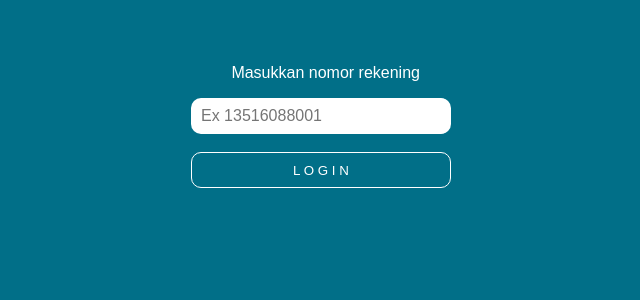
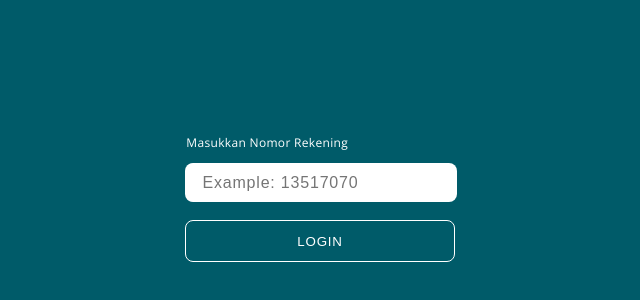
Before and after one commit to EdwardAJ/Bank-Account-Management-Bankpro, a React (Create React App) app: page / in a window 1280 px wide. Shown: the part 192-492 px from the top of the page, without its empty margins (319-959 px from the left). Built offline with nearby package versions, Linux system fonts and the light colour scheme.

Commit message:
Revamped css

```diff
--- a/public/index.html
+++ b/public/index.html
@@ -4,6 +4,7 @@
     <meta charset="utf-8">
     <meta name="viewport" content="width=device-width, initial-scale=1">
     <link rel="shortcut icon" href="%PUBLIC_URL%/favicon.ico">
+    <link href="https://fonts.googleapis.com/css?family=Open+Sans&display=swap" rel="stylesheet">
     <!--
       Notice the use of %PUBLIC_URL% in the tag above.
       It will be replaced with the URL of the `public` folder during the build.
--- a/src/App.css
+++ b/src/App.css
@@ -1,17 +1,20 @@
 .App {
-  text-align: center;
-  height: 100%;
-  margin-top: 20%;
+  margin-bottom: 2.5%;
+}
+
+.home-page-container {
+  height: 100vh;
+  display: flex;
+  align-items: center;
+  justify-content: center;
+  font-family: 'Open Sans', sans-serif;
 }
 
 #login-header {
+  font-size: 0.75rem;
   color: white;
-  font-weight: normal;
+  font-weight: 400;
   text-align: left;
-  margin-left: 43%;
+  letter-spacing: 0.02rem;
+  margin-left: 0.5%;
 }
-
-@keyframes App-logo-spin {
-  from { transform: rotate(0deg); }
-  to { transform: rotate(360deg); }
-}
--- a/src/App.js
+++ b/src/App.js
@@ -5,9 +5,11 @@ import './App.css';
 class App extends Component {
   render() {
     return (
-      <div className="App">
-        <p id="login-header"> Masukkan nomor rekening </p>
-        <LoginForm />
+      <div className="home-page-container">
+        <div className="App">
+          <p id="login-header"> Masukkan Nomor Rekening </p>
+          <LoginForm />
+        </div>
       </div>
     );
   }
--- a/src/components/LoginForm.css
+++ b/src/components/LoginForm.css
@@ -1,21 +1,23 @@
 .form {
   border: none;
-  width: 240px;
-  height: 16px;
-  padding: 10px;
-  border-radius: 10px;
-  font-size: 16px;
+  width: 252.5px;
+  height: 37.5px;
+  border-radius: 8px;
+  font-size: 1rem;
+  letter-spacing: 0.05rem;
+  padding-left: 17.5px;
+  color: #005b69;
 }
 
 .submit {
-  margin-top: 18px;
+  margin-top: 17.5px;
+  letter-spacing: 0.05rem;
   border: solid white;
   border-width: 1px;
-  background-color: #016F88;
-  width: 260px;
-  height: 36px;
-  padding: 10px;
-  border-radius: 10px;
+  background-color: #005b69;
+  width: 270px;
+  height: 42.5px;
+  border-radius: 8px;
   color: white;
   cursor: pointer;
 }
--- a/src/components/LoginForm.js
+++ b/src/components/LoginForm.js
@@ -2,18 +2,19 @@ import React from 'react';
 import './LoginForm.css';
 
 export default class LoginForm extends React.Component {
-  constructor(props) {
+  constructor (props) {
     super(props);
-    this.state = {value: ''};
-
+    this.state = {
+      value: ''
+    };
     this.handleChange = this.handleChange.bind(this);
   }
 
-  handleChange(event) {
+  handleChange (event) {
     this.setState({value: event.target.value});
   }
 
-  handleSubmit(event) {
+  handleSubmit (event) {
     alert('A name was submitted: ' + this.state.value);
     event.preventDefault();
   }
@@ -22,10 +23,10 @@ export default class LoginForm extends React.Component {
     return (
       <div class="form-area">
         <form>
-          <input class="form" type="text" value={this.state.value} onChange={this.handleChange} placeholder="Ex 13516088001" />
+          <input class="form" type="text" value={ this.state.value } onChange={ this.handleChange } placeholder="Example: 13517070" />
         </form>
-        <form >
-          <button class="submit">L O G I N</button>
+        <form>
+          <button class="submit" onclick={ this.handleSubmit }>LOGIN</button>
         </form>
       </div>
     );
--- a/src/index.css
+++ b/src/index.css
@@ -1,6 +1,6 @@
 html {
   height: 100%;
-  background-color: #016F88;
+  background-color: #005b69;
 }
 
 body {
```
Also changed, not shown: package.json (line endings or trailing spaces), 1 other file (tests, documents, lock files or other folders).
